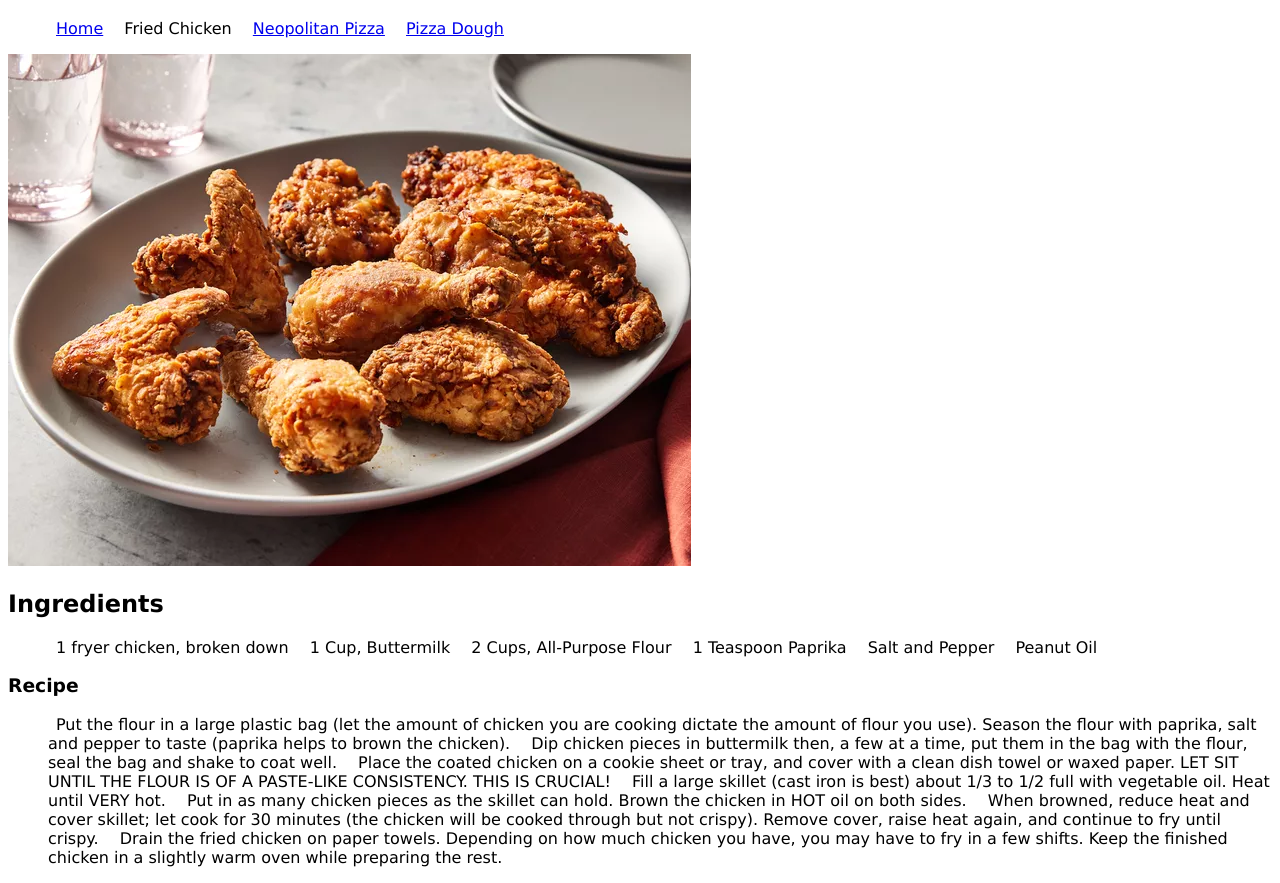
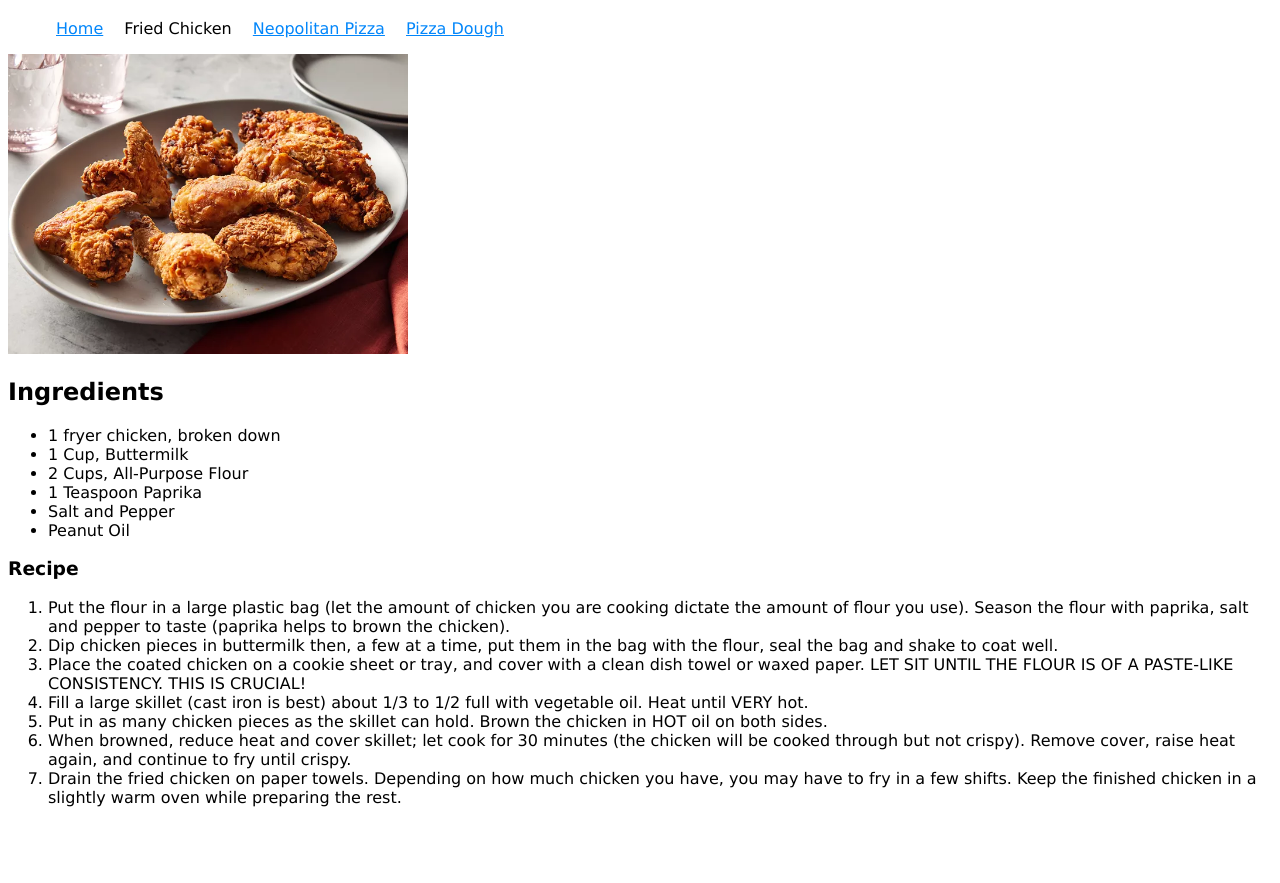
Before and after one commit to eastexflowerco/odin-recipes, a plain HTML site: page recipes/fried-chicken.html in a window 1280 px wide. Shown: the part 62-945 px from the top of the page. After the commit the page ends 885 px from the top, so only its background shows below. Drawn offline with Linux system fonts and the light colour scheme.

Commit message:
Add Menu css

```diff
--- a/recipes/fried-chicken.html
+++ b/recipes/fried-chicken.html
@@ -9,12 +9,12 @@
 <body>
     <h1>Fried Chicken</h1>
     <ul>
-        <li><a href="../index.html">Home</a></li>
-        <li>Fried Chicken</li>
-        <li><a href="./neapolitan-pizza.html">Neopolitan Pizza</a></li>
-        <li><A href="./pizza-dough.html">Pizza Dough</A></li>
+        <li class="menu"><a href="../index.html">Home</a></li>
+        <li class="menu">Fried Chicken</li>
+        <li class="menu"><a href="./neapolitan-pizza.html">Neopolitan Pizza</a></li>
+        <li class="menu"><A href="./pizza-dough.html">Pizza Dough</A></li>
     </ul>
-    <img src="../images/fried-chicken.jpg" alt="Fried Chicken on a Plate">
+    <img src="../images/fried-chicken.jpg" alt="Fried Chicken on a Plate" class="image">
     <h2>Ingredients</h2>
     <ul>
         <li>1 fryer chicken, broken down</li>
--- a/styles.css
+++ b/styles.css
@@ -1,13 +1,26 @@
 body {
     font-family: Verdana, Geneva, Tahoma, sans-serif;
+    background-color: white;
 }
 
-li {
+.menu {
     display: inline;
     padding: 8px;
 }
 
-image {
+.image {
     height: 100%;
-    width: 300px;
+    width: 400px;
 }
+
+a:link {
+    color: rgb(2, 134, 250);
+}
+
+a:visited {
+    color: rgb(2, 134, 250);
+}
+
+a:hover {
+    color: black;
+}
```
Also changed, not shown: index.html (+4 -4 lines), recipes/neapolitan-pizza.html (+5 -5 lines), recipes/pizza-dough.html (+5 -5 lines).
